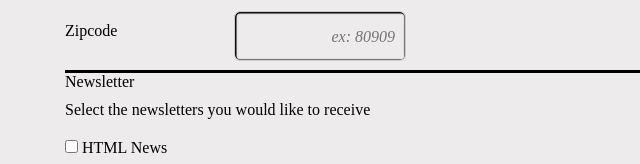
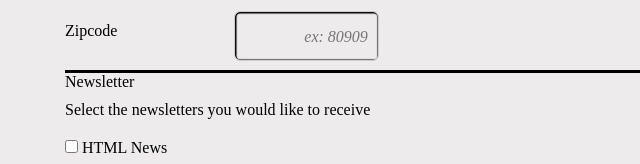
Before and after one commit to TypeErrorDev/Error-Dev-Registration-Form, a plain HTML site: page index.html in a window 1280 px wide. Shown: the part 598-762 px from the top of the page, 235-875 px from the left. Drawn offline with Linux system fonts and the light colour scheme; a web font is replaced by a local one.

Commit message:
Final push

```diff
--- a/index.html
+++ b/index.html
@@ -232,7 +232,7 @@
               </div>
               <!-- Textarea -->
               <div class="t-area">
-                  <label for="text t-label">Other topics you'd like to hear about</label>
+                  <label for="text" class="t-label">Other topics you'd like to hear about</label>
                   <textarea name="text" id="text" cols="30" rows="10" placeholder="Type your comments here"></textarea>
               </div>
               <div class="btn">
--- a/style.css
+++ b/style.css
@@ -230,10 +230,10 @@ footer {
     transform: translate(2px, 2px);
   }
   input[name$="zipcode"] {
-    width: 25%;
+    width: 21%;
   }
   .zipcode input {
-    margin-right: 50%;
+    margin-right: 54%;
     margin-bottom: 10px;
   }
 
```
